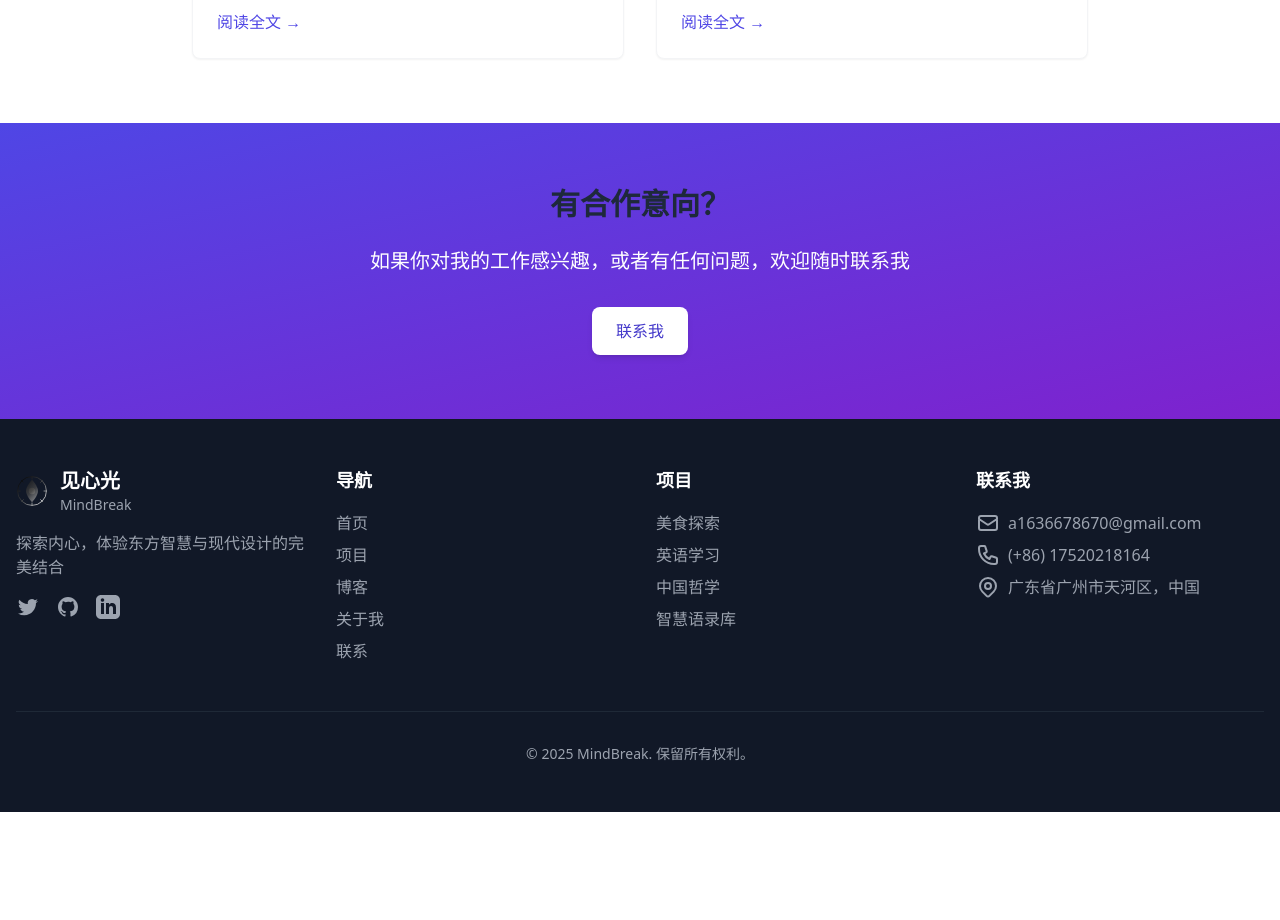
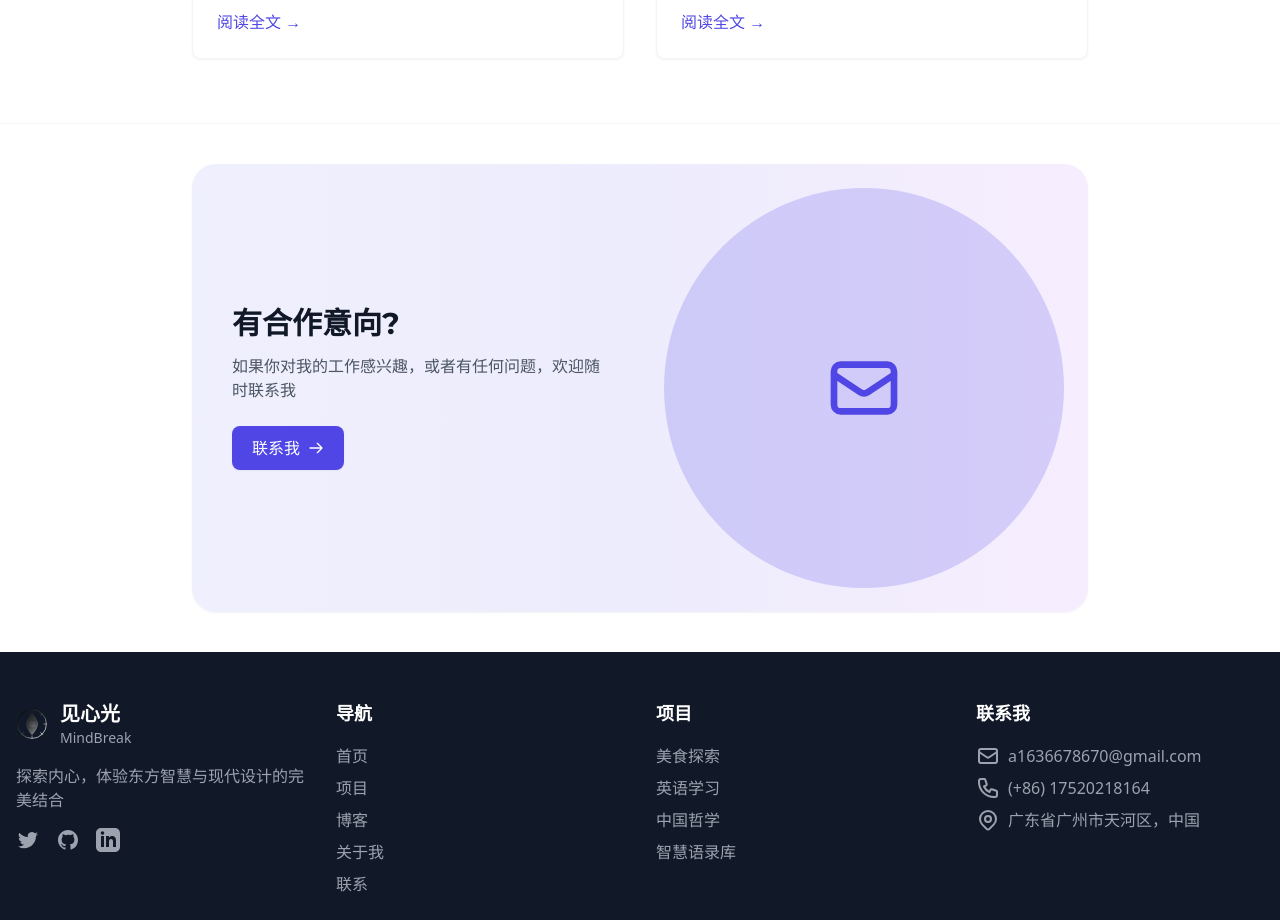
Before and after one commit to lt-one/MindBreak, a React (Vite) app: page / in a window 1280 px wide. Shown: the part 6440-7360 px from the top of the page. Before the commit the page ends 7252 px from the top, so only its background shows below. Built offline with nearby package versions, Linux system fonts and the light colour scheme.

Commit message:
优化首页联系区域设计，使其更符合网站整体风格

```diff
--- a/src/pages/Home.tsx
+++ b/src/pages/Home.tsx
@@ -690,16 +690,37 @@ const Home: React.FC = () => {
       </section>
 
       {/* 联系区域 */}
-      <section className="py-16 bg-gradient-to-br from-indigo-600 to-purple-700 text-white">
-        <div className="container mx-auto px-4 text-center">
-          <h2 className="text-3xl font-bold mb-6 zoom-in">有合作意向？</h2>
-          <p className="text-xl max-w-2xl mx-auto mb-8 zoom-in zoom-in-delay-1">如果你对我的工作感兴趣，或者有任何问题，欢迎随时联系我</p>
-          <Link
-            to="/contact"
-            className="inline-block bg-white text-indigo-700 font-medium py-3 px-6 rounded-lg shadow-md hover:bg-indigo-50 transition-colors bounce-in bounce-in-delay-1"
-          >
-            联系我
-          </Link>
+      <section className="py-10 bg-white border-t border-gray-100">
+        <div className="container mx-auto px-4">
+          <div className="max-w-4xl mx-auto bg-gradient-to-r from-indigo-500/10 via-indigo-600/10 to-purple-500/10 rounded-2xl overflow-hidden shadow-sm">
+            <div className="flex flex-col md:flex-row items-center">
+              <div className="md:w-1/2 p-8 md:p-10">
+                <h2 className="text-2xl md:text-3xl font-bold text-gray-900 mb-3">有合作意向?</h2>
+                <p className="text-gray-600 mb-6">如果你对我的工作感兴趣，或者有任何问题，欢迎随时联系我</p>
+                <Link
+                  to="/contact"
+                  className="inline-flex items-center gap-2 bg-indigo-600 text-white font-medium py-2.5 px-5 rounded-lg shadow-sm hover:bg-indigo-700 transition-colors"
+                >
+                  <span>联系我</span>
+                  <svg className="w-4 h-4" fill="none" stroke="currentColor" viewBox="0 0 24 24" xmlns="http://www.w3.org/2000/svg">
+                    <path strokeLinecap="round" strokeLinejoin="round" strokeWidth="2" d="M14 5l7 7m0 0l-7 7m7-7H3" />
+                  </svg>
+                </Link>
+              </div>
+              <div className="hidden md:block md:w-1/2 p-6">
+                <div className="relative">
+                  <svg className="w-full h-auto text-indigo-600/20" viewBox="0 0 134 134" fill="currentColor" xmlns="http://www.w3.org/2000/svg">
+                    <path d="M67 134C104.003 134 134 104.003 134 67C134 29.9969 104.003 0 67 0C29.9969 0 0 29.9969 0 67C0 104.003 29.9969 134 67 134Z"/>
+                  </svg>
+                  <div className="absolute inset-0 flex items-center justify-center">
+                    <svg className="w-20 h-20 text-indigo-600" viewBox="0 0 24 24" fill="none" xmlns="http://www.w3.org/2000/svg">
+                      <path d="M3 8L10.89 13.26C11.2187 13.4793 11.6049 13.5963 12 13.5963C12.3951 13.5963 12.7813 13.4793 13.11 13.26L21 8M5 19H19C20.1046 19 21 18.1046 21 17V7C21 5.89543 20.1046 5 19 5H5C3.89543 5 3 5.89543 3 7V17C3 18.1046 3.89543 19 5 19Z" stroke="currentColor" strokeWidth="2" strokeLinecap="round" strokeLinejoin="round"/>
+                    </svg>
+                  </div>
+                </div>
+              </div>
+            </div>
+          </div>
         </div>
       </section>
     </>
```
